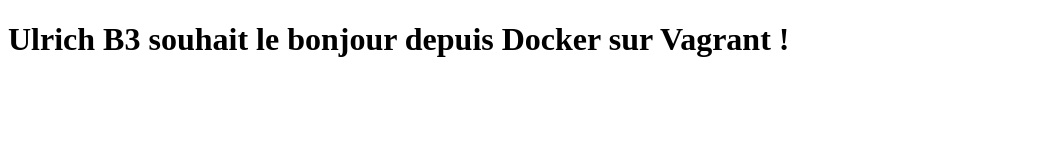
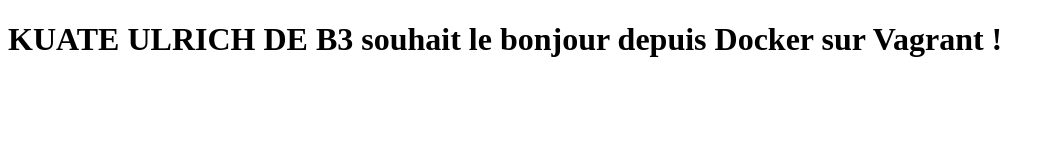
Before and after one commit to Ultrix-3/projet-devops, a plain HTML site: page index.html in a window 1280 px wide. Shown: the whole page, without its empty margins (0-1055 px from the left). Drawn offline with Linux system fonts and the light colour scheme.

Commit message:
ajout d'une nouvelle lignes

```diff
--- a/index.html
+++ b/index.html
@@ -5,6 +5,6 @@
   <title>Mon App DevOps</title>
 </head>
 <body>
-  <h1>Ulrich B3 souhait le bonjour depuis Docker sur Vagrant !</h1>
+  <h1>KUATE ULRICH DE B3 souhait le bonjour depuis Docker sur Vagrant !</h1>
 </body>
 </html>
```
